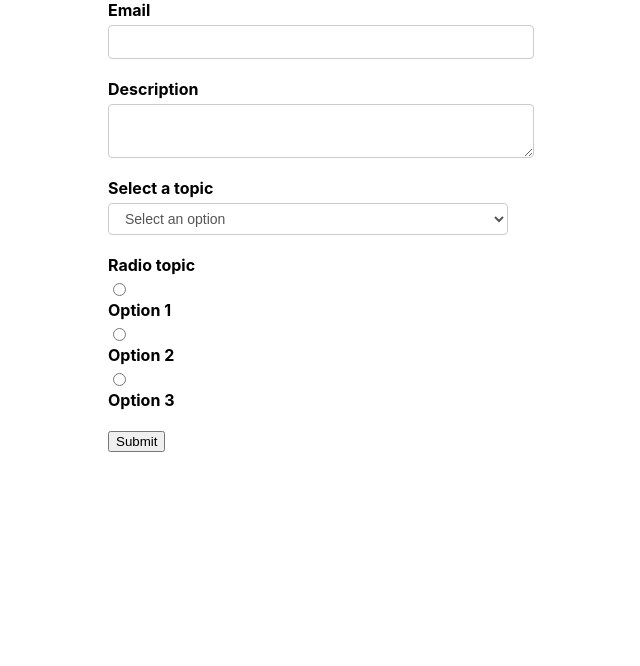
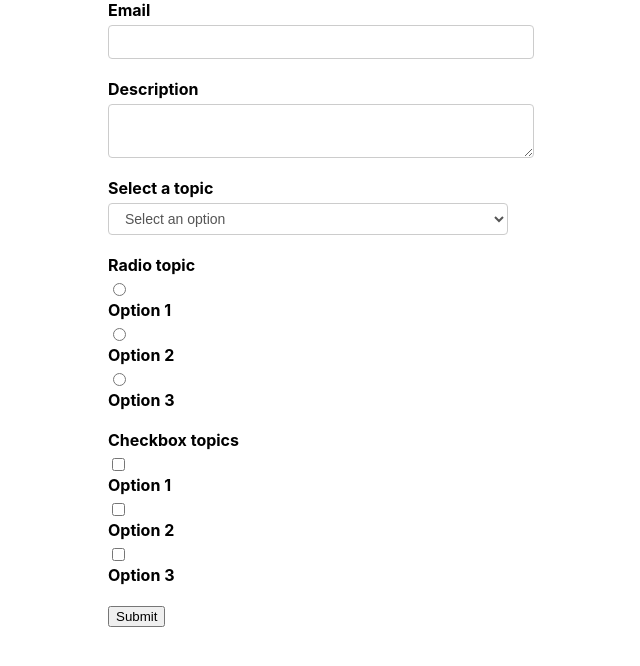
Before and after one commit to SaqibSattar/react-formik, a React (Vite) app: page / in a window 1280 px wide. Shown: the top 666 px of the page, without its empty margins (319-959 px from the left). Built offline with nearby package versions, Linux system fonts and the light colour scheme.

Commit message:
Checkbox Group

```diff
--- /dev/null
+++ b/src/components/CheckboxGroup.jsx
@@ -0,0 +1,33 @@
+import React from 'react'
+import { Field, ErrorMessage } from 'formik'
+import TextError from './TextError'
+
+function CheckboxGroup (props) {
+  const { label, name, options, formik, ...rest } = props
+  return (
+    <div className='form-control'>
+      <label>{label}</label>
+      <Field name={name} {...rest}>
+        {({ field }) => {
+          return options.map(option => {
+            return (
+              <React.Fragment key={option.key}>
+                <input
+                  type='checkbox'
+                  id={option.value}
+                  {...field}
+                  value={option.value}
+                  checked={field.value.includes(option.value)}
+                />
+                <label htmlFor={option.value}>{option.key}</label>
+              </React.Fragment>
+            )
+          })
+        }}
+      </Field>
+      <ErrorMessage component={TextError} name={name} />
+    </div>
+  )
+}
+
+export default CheckboxGroup
--- a/src/components/FormikContainer.jsx
+++ b/src/components/FormikContainer.jsx
@@ -17,18 +17,28 @@ function FormikContainer() {
     { key: 'Option 3', value: 'option3' }
   ]
 
+  const checkboxOptions = [
+    { key: 'Option 1', value: 'cOption1' },
+    { key: 'Option 2', value: 'cOption2' },
+    { key: 'Option 3', value: 'cOption3' }
+  ]
+
   const initialValues = {
     email: '',
     description: '',
     selectOption: '',
-    radioOption: ''
+    radioOption: '',
+    checkboxOption: []
   }
+
   const validationSchema = Yup.object({
     email: Yup.string().required('Required'),
     description: Yup.string().required('Required'),
     selectOption: Yup.string().required('Required'),
-    radioOption: Yup.string().required('Required')
+    radioOption: Yup.string().required('Required'),
+    checkboxOption: Yup.array().min(1, 'At least one checkbox must be selected')
   })
+
   const onSubmit = values => {
     console.log('Form data', values)
   }
@@ -68,6 +78,13 @@ function FormikContainer() {
             options={rcOptions}
             formik={formik}
           />
+          <FormikControl
+            control='checkbox'
+            label='Checkbox topics'
+            name='checkboxOption'
+            options={checkboxOptions}
+            formik={formik}
+          />
           <button type='submit'>Submit</button>
         </Form>
       )}
--- a/src/components/FormikControl.jsx
+++ b/src/components/FormikControl.jsx
@@ -3,6 +3,7 @@ import Input from './Input'
 import Textarea from './Textarea'
 import Select from './Select'
 import RadioButtons from './RadioButtons'
+import CheckboxGroup from './CheckboxGroup'
 
 function FormikControl (props) {
   const { control, ...rest } = props
@@ -16,6 +17,7 @@ function FormikControl (props) {
     case 'radio':
         return <RadioButtons {...rest} />
     case 'checkbox':
+        return <CheckboxGroup {...rest} />
     case 'date':
     default:
   }
```
